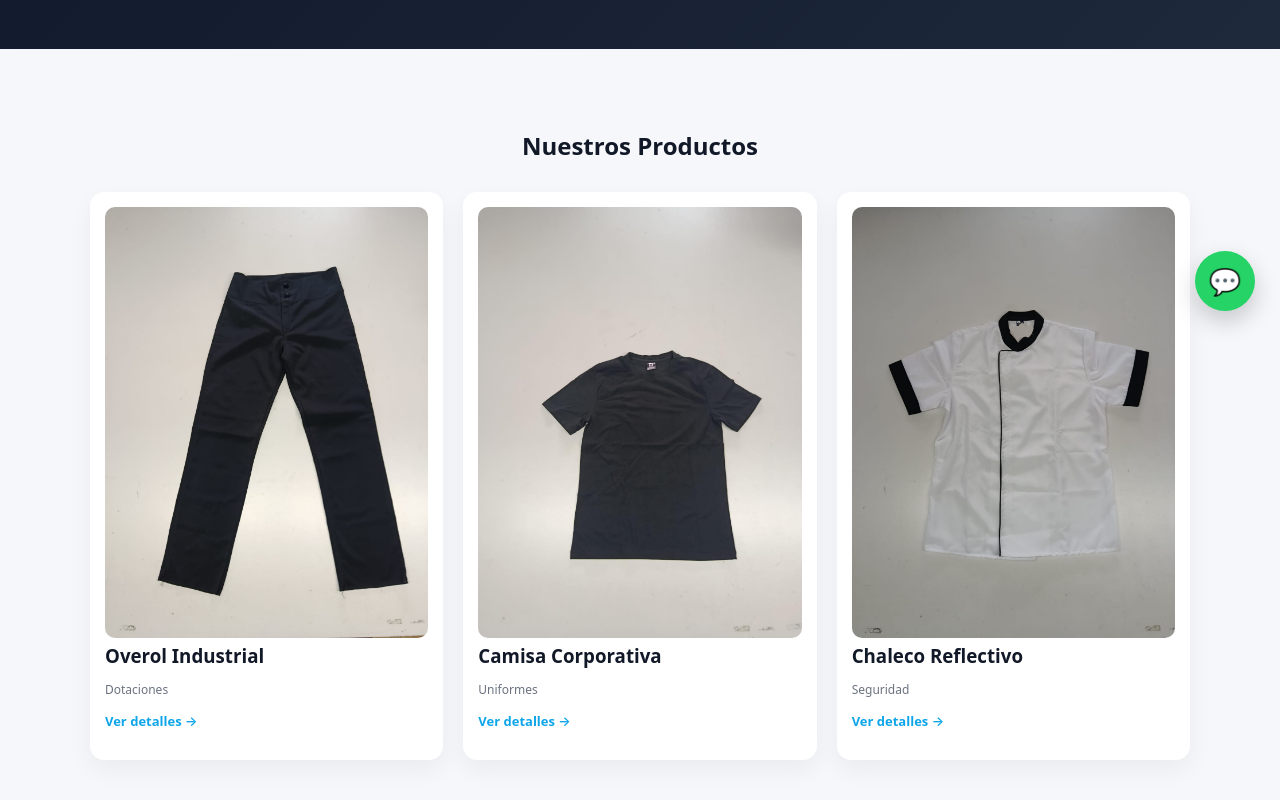
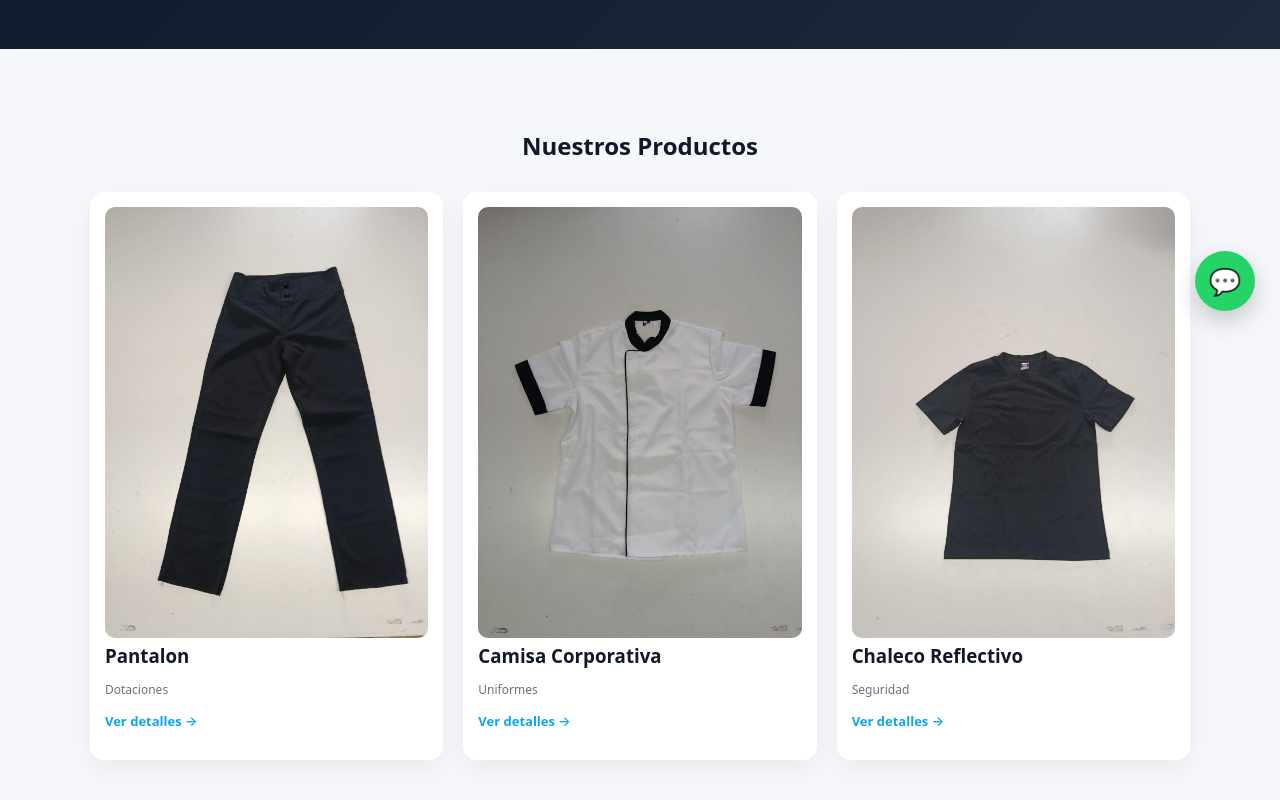
Before and after one commit to DanielaM99/distribuidora-pachitos, a React (Vite) app: page / in a window 1280 px wide. Shown: the part 464-1264 px from the top of the page. Built offline with nearby package versions, Linux system fonts and the light colour scheme.

Commit message:
fix routing

```diff
--- a/src/data/products.js
+++ b/src/data/products.js
@@ -1,11 +1,11 @@
 import pantalon from "../assets/products/pantalon.jpeg";
-import camisa from "../assets/products/chef.jpeg";
-import chef from "../assets/products/camisa.jpeg";
+import chef from "../assets/products/chef.jpeg";
+import camisa from "../assets/products/camisa.jpeg";
 
 export const products = [
   {
     id: 1,
-    name: "Overol Industrial",
+    name: "Pantalon ",
     category: "Dotaciones",
     images: [pantalon]
   },
```
Also changed, not shown: vercel.json (added).
